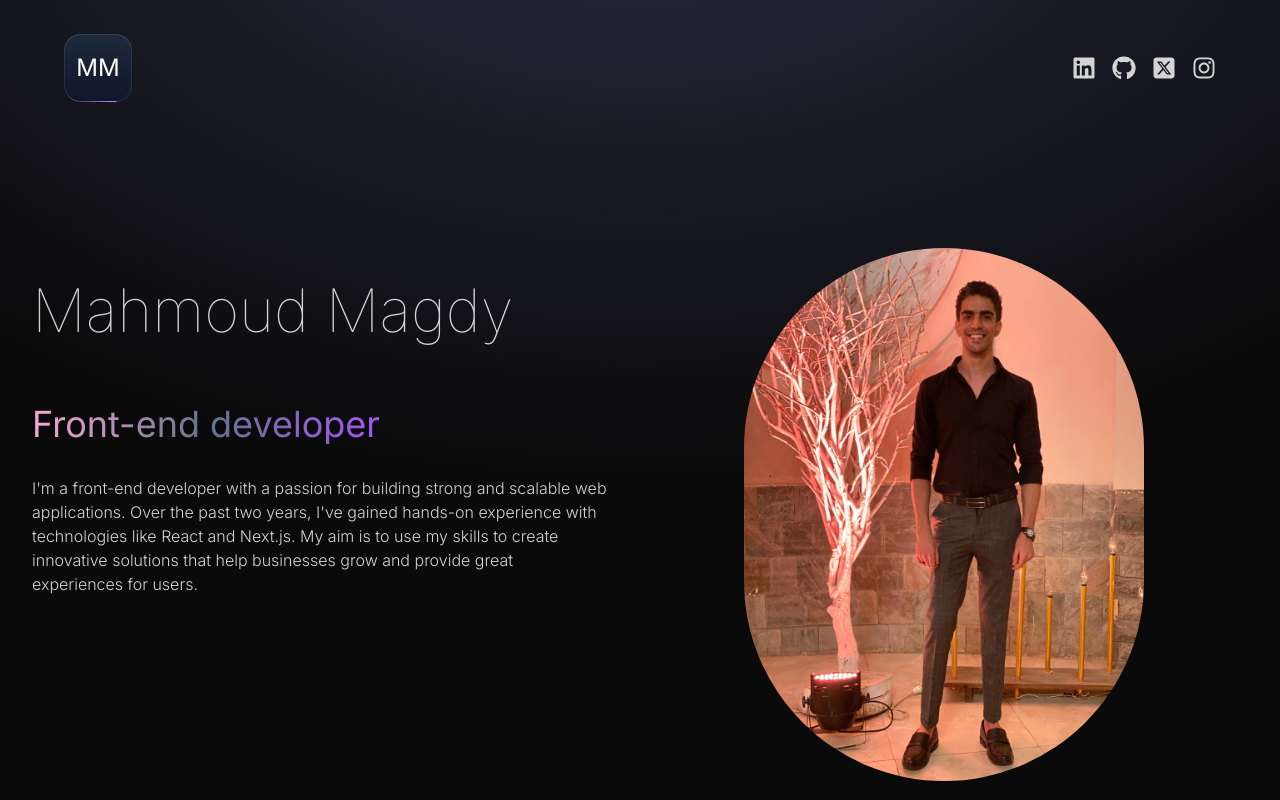
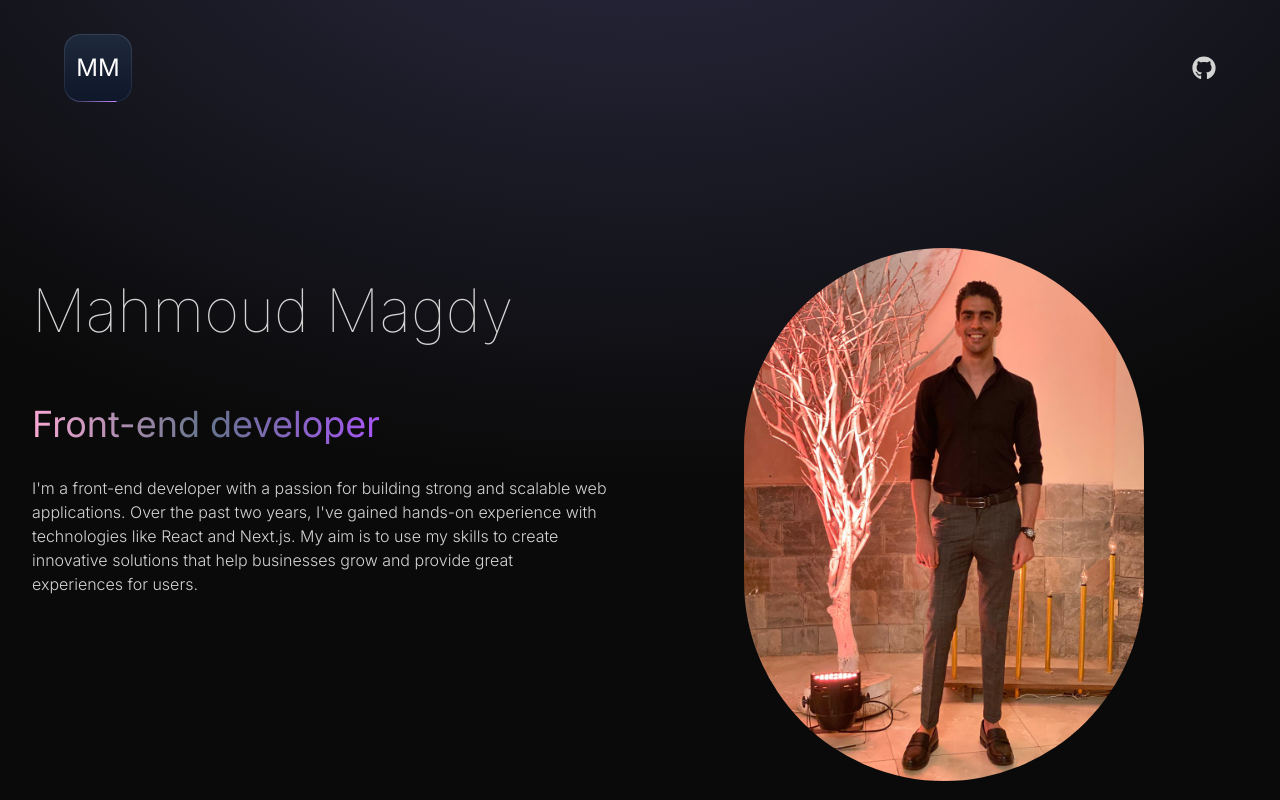
Before and after one commit to MahmoudMagdyGithub/react-portfolio, a React (Vite) app: page / in a window 1280 px wide. Shown: the top 800 px of the page. Built offline with nearby package versions, Linux system fonts and the light colour scheme.

Commit message:
make github icon interactive

```diff
--- a/src/components/NavBar.jsx
+++ b/src/components/NavBar.jsx
@@ -15,10 +15,14 @@ const NavBar = () => {
       </div>
 
       <div className="m-8 flex items-center justify-center gap-4 text-2xl">
-        <FaLinkedin />
-        <FaGithub />
-        <FaSquareXTwitter />
-        <FaInstagram />
+        <FaGithub
+          style={{ cursor: "pointer" }}
+          onClick={() =>
+            window.open("https://github.com/MahmoudMagdyGithub", "_blank")
+          }
+        />
+
+        {/* <FaLinkedin /> */}
       </div>
     </nav>
   );
--- a/src/constants/index.js
+++ b/src/constants/index.js
@@ -13,7 +13,7 @@ export const EXPERIENCES = [
     year: "2022 - 2024",
     role: "Front-end Developer",
     company: "Nomo",
-    description: `We've developed a Gmail Chrome extension that enhances your email experience by allowing effortless generation and summarization of emails. Our web application includes a feature to store email templates, enabling easy reuse whenever needed. Additionally, the Tasks feature leverages AI to create, update, and delete tasks based on your input, handling multiple CRUD operations seamlessly. We also offer a Calendar feature that fully integrates with Google Calendar, making it simple to schedule and reschedule meetings with the help of AI.
+    description: `We've developed a Gmail Chrome extension that enhances your email experience by allowing effortless generation and summarization of emails. Our web application includes a feature to store email templates, enabling easy reuse whenever needed. Additionally, the Tasks feature leverages AI to create, update, and delete tasks based on your input, handling multiple CRUD operations at once. We also offer a Calendar feature that fully integrates with Google Calendar, making it simple to schedule and reschedule meetings with the help of AI.
 
                   We use a monorepo with Lerna.js to manage our Chrome extension, email templates, task management, and calendar integration. Lerna simplifies dependency management and version control. This setup enhances integration and maintenance efficiency.`,
     technologies: [
```
